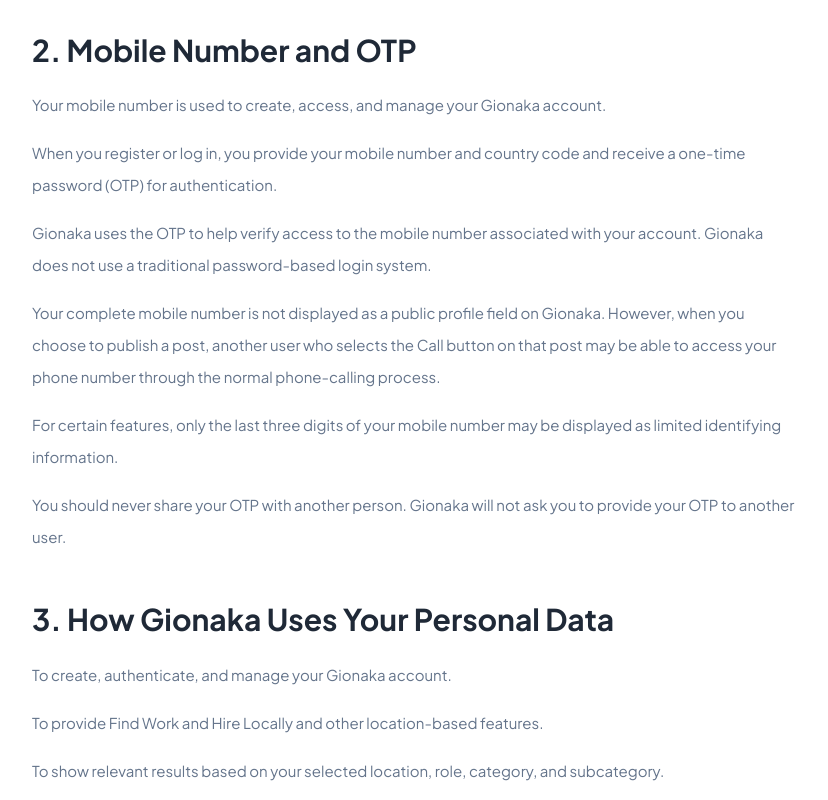
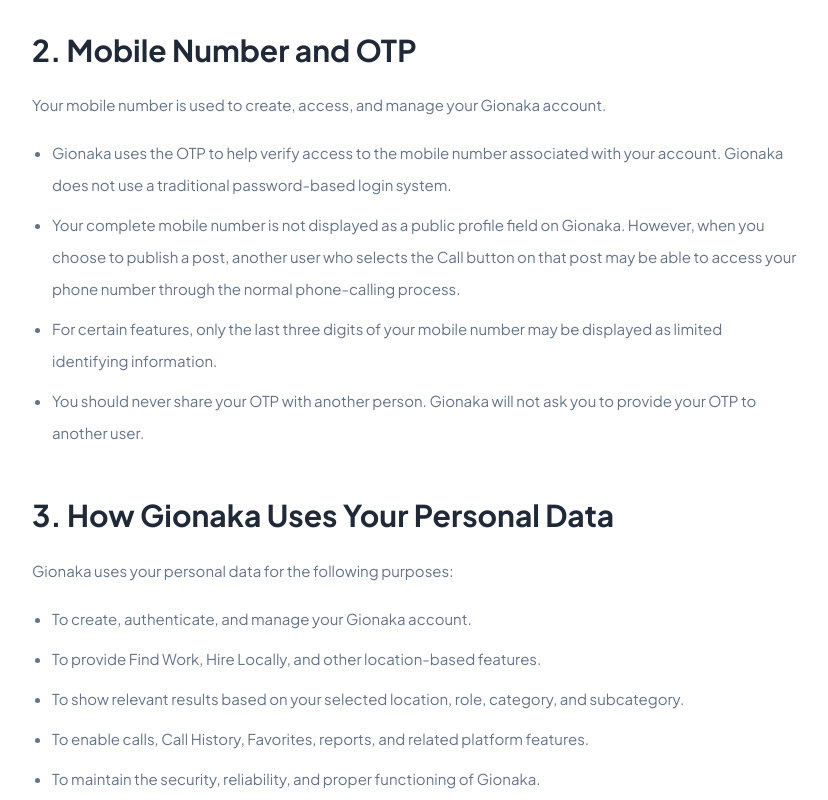
Before and after one commit to mdnooralom9/gionaka, a Next.js app: page /privacy in a window 1280 px wide. Shown: the part 1100-1900 px from the top of the page, without its empty margins (224-1052 px from the left). Built offline with nearby package versions, Linux system fonts and the light colour scheme.

Commit message:
feat: restructure privacy policy sections for clarity and organization
Co-authored-by: mdnooralom9 <221815142+mdnooralom9@users.noreply.github.com>

```diff
--- a/app/privacy/page.tsx
+++ b/app/privacy/page.tsx
@@ -24,18 +24,27 @@ const sections = [
     "Category and subcategory — you select a category and subcategory to indicate the type of work or service you are looking for. This helps Gionaka provide more relevant nearby results.",
     "Activity information — such as Call History, Favorites, reports submitted by you, and other actions you take while using Gionaka.",
   ],],
-  ['2. Mobile Number and OTP',
-    ["Your mobile number is used to create, access, and manage your Gionaka account.",
-  "When you register or log in, you provide your mobile number and country code and receive a one-time password (OTP) for authentication.",
-  "Gionaka uses the OTP to help verify access to the mobile number associated with your account. Gionaka does not use a traditional password-based login system.",
-  "Your complete mobile number is not displayed as a public profile field on Gionaka. However, when you choose to publish a post, another user who selects the Call button on that post may be able to access your phone number through the normal phone-calling process.",
-  "For certain features, only the last three digits of your mobile number may be displayed as limited identifying information.",
-  "You should never share your OTP with another person. Gionaka will not ask you to provide your OTP to another user.",
-], [] ],
+ [
+  "2. Mobile Number and OTP",
+  [
+    "Your mobile number is used to create, access, and manage your Gionaka account.",
+  ],
+  [
+    "Gionaka uses the OTP to help verify access to the mobile number associated with your account. Gionaka does not use a traditional password-based login system.",
+    "Your complete mobile number is not displayed as a public profile field on Gionaka. However, when you choose to publish a post, another user who selects the Call button on that post may be able to access your phone number through the normal phone-calling process.",
+    "For certain features, only the last three digits of your mobile number may be displayed as limited identifying information.",
+    "You should never share your OTP with another person. Gionaka will not ask you to provide your OTP to another user.",
+  ],
+],
 
-  ['3. How Gionaka Uses Your Personal Data',  [
+  [
+  "3. How Gionaka Uses Your Personal Data",
+  [
+    "Gionaka uses your personal data for the following purposes:",
+  ],
+  [
     "To create, authenticate, and manage your Gionaka account.",
-    "To provide Find Work and Hire Locally and other location-based features.",
+    "To provide Find Work, Hire Locally, and other location-based features.",
     "To show relevant results based on your selected location, role, category, and subcategory.",
     "To enable calls, Call History, Favorites, reports, and related platform features.",
     "To maintain the security, reliability, and proper functioning of Gionaka.",
@@ -43,7 +52,8 @@ const sections = [
     "To provide and measure advertising through applicable advertising services.",
     "To help prevent spam, abuse, fraud, and misuse.",
     "To comply with applicable laws and respond to lawful requests.",
-  ], []],
+  ],
+],
   ['4. Location Information', ['Location is an important part of Gionaka\'s local-search functionality. Gionaka may use your location to find relevant nearby results, determine a relevant nearby city or area, support Find Work and Hire Locally, and improve location-based results.', 'You may manually select a location where the relevant feature allows you to do so. Your exact latitude and longitude are not publicly displayed to other users. Other users may receive location-related information such as a relevant city or area. Gionaka does not use your location to continuously track your movements in the background for ordinary use.'], []],
   ['5. Information Visible to Other Users', ['Gionaka is designed to connect users for relevant local work and hiring opportunities. When necessary for a particular feature, limited information may be shown to another user.'], ['Gender', 'Last three digits of a mobile number', 'Category and subcategory', 'Location-related information', 'Favorite count', 'Call-related functionality', 'Information associated with a relevant activity or listing']],
   ['6. Find Work and Hire Locally', ['Gionaka provides location-based features that help users look for nearby work opportunities, find nearby local workers, select categories and subcategories, search using nearby or manually selected locations, and connect with relevant users.', 'The information processed through these features is used to provide relevant results and facilitate connections. Gionaka does not guarantee employment, a particular worker, a particular job, or a particular outcome.'], []],
```
